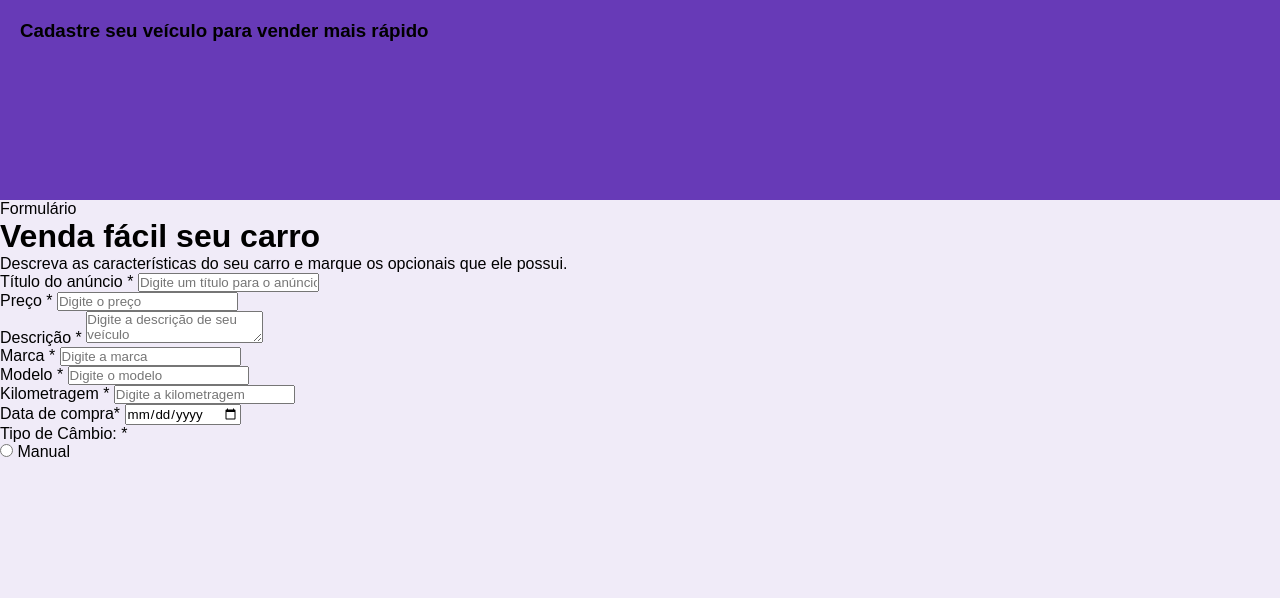
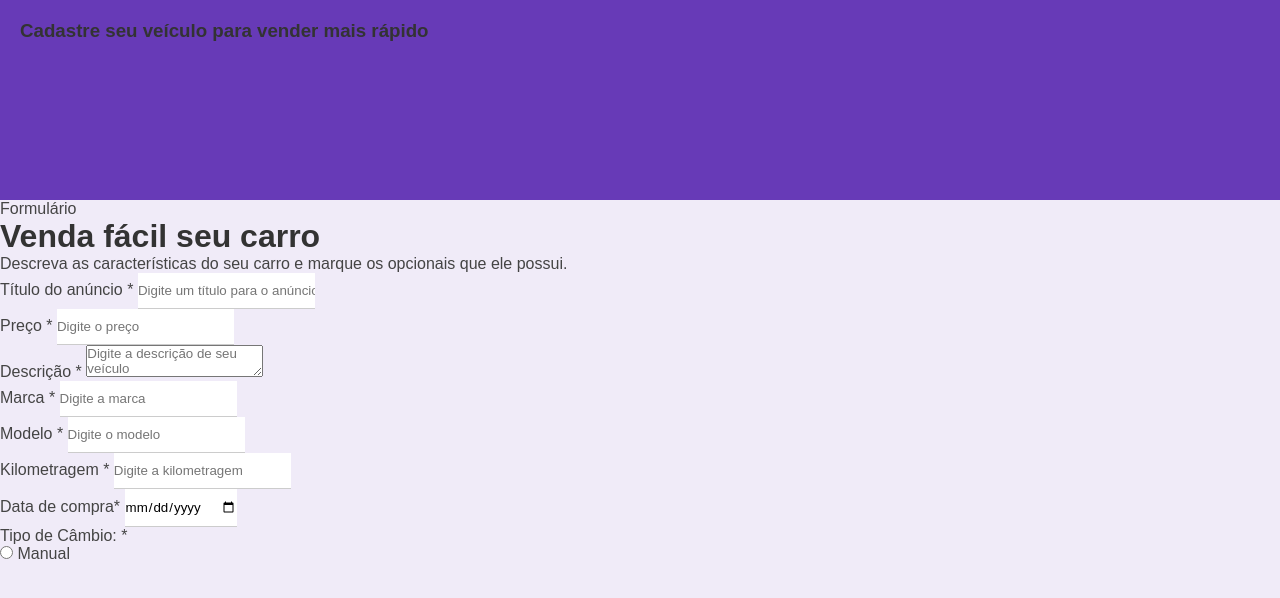
Before and after one commit to igoraraujonascimento-stack/projetoformulario, a plain HTML site: page index.html in a window 1280 px wide. Drawn offline with Linux system fonts and the light colour scheme.

Commit message:
criando html

```diff
--- a/css/style.css
+++ b/css/style.css
@@ -8,6 +8,19 @@ body {
     background-color: #f0ebf8;
 }
 
+h1, h2, h3, h4, h5, h6 {
+    color: #333
+}
+
+p, label {
+    color: #444;
+}
+
+input {
+    border: none;
+    border-bottom: 1px solid #ccc;
+    padding: 10px 0;
+}
 .cabecalho {
     height: 160px;
     padding: 20px;
```
